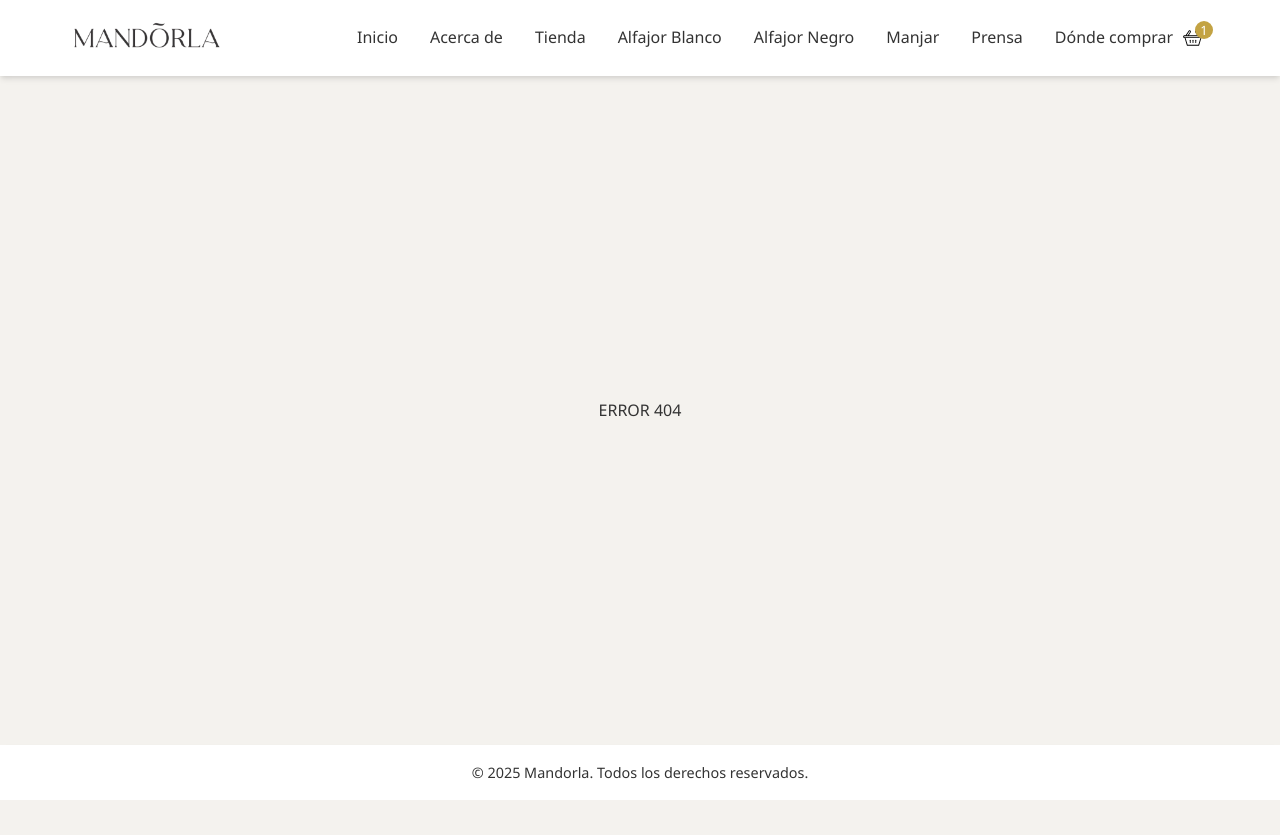
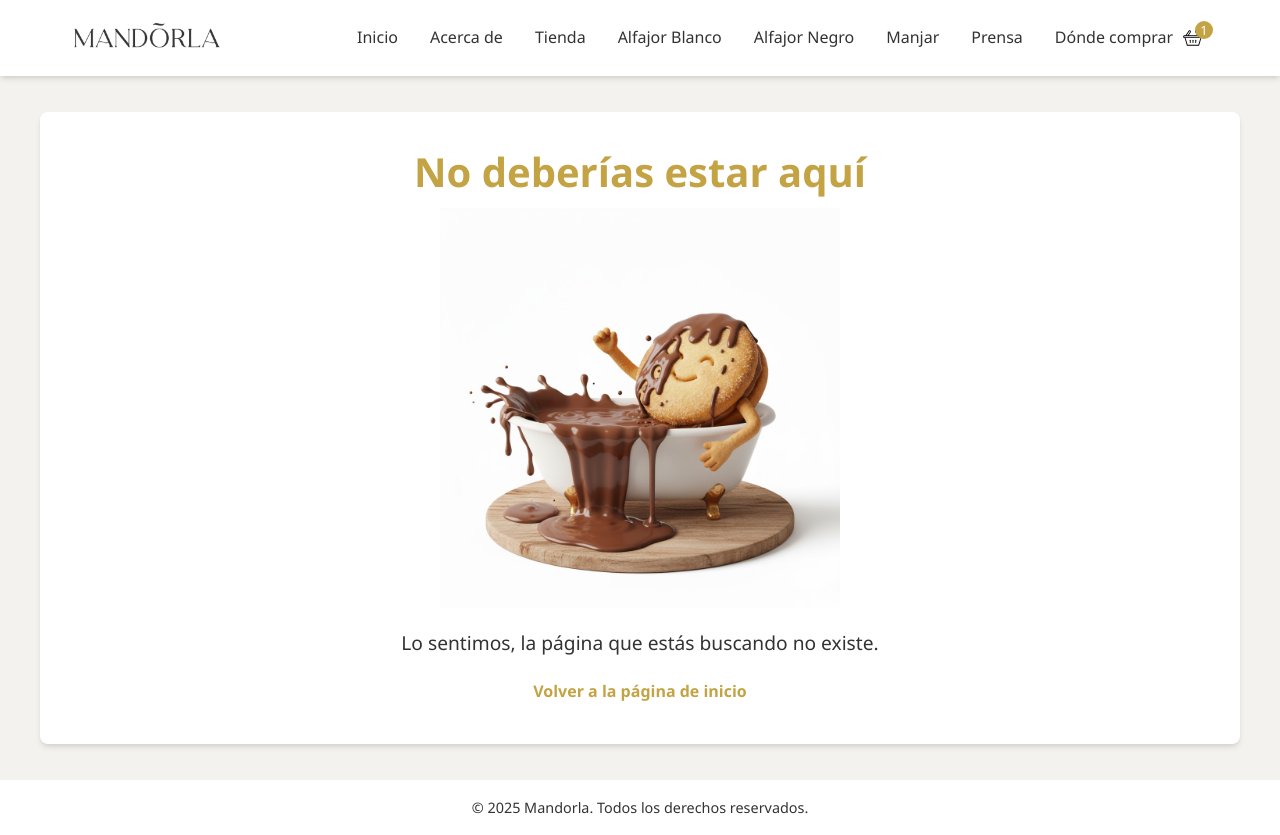
Before and after one commit to matiascano/mandorla-react, a React (Vite) app: page /cart in a window 1280 px wide. Before the commit this address had no page. Before the commit the page ends 800 px from the top, so only its background shows below. Built offline with nearby package versions, Linux system fonts and the light colour scheme; the HTML template or start-up script is replaced by a standard one.

Commit message:
se agrego componente de error 404

```diff
--- a/src/App.jsx
+++ b/src/App.jsx
@@ -7,6 +7,7 @@ import BannerCompras from "./components/BannerCompras";
 import Footer from "./components/Footer";
 import ItemDetailContainer from "./components/ItemDetailContainer";
 import PuntoVentaListContainer from "./components/PuntoVentaListContainer";
+import Error404 from "./components/Error404";
 
 function App() {
   return (
@@ -71,7 +72,14 @@ function App() {
             </div>
           }
         />
-        <Route path="/*" element={<div className="container">ERROR 404</div>} />
+        <Route
+          path="/*"
+          element={
+            <div className="container">
+              <Error404 />
+            </div>
+          }
+        />
       </Routes>
       <Footer />
     </Router>
--- /dev/null
+++ b/src/components/Error404.css
@@ -0,0 +1,49 @@
+/*
+<div className="error-container">
+        <img src={errorImage} alt="Error 404" className="error-image" />
+        <h2 className="error-title">No deberías estar aquí</h2>
+        <p className="error-message">
+          Lo sentimos, la página que estás buscando no existe.
+        </p>
+        <Link to="/" className="error-link">
+          Volver a la página de inicio
+        </Link>
+      </div>
+*/
+
+.error-container {
+  display: flex;
+  flex-direction: column;
+  justify-content: center;
+  align-items: center;
+  padding: 40px;
+  background-color: var(--white);
+  border-radius: 8px;
+  margin: 20px 0;
+  box-shadow: var(--box-shadow);
+  width: 100%;
+  text-align: center;
+}
+.error-image {
+  width: 400px;
+  height: auto;
+  margin-bottom: 20px;
+}
+.error-title {
+  font-size: 2.5rem;
+  color: var(--primary-color);
+  margin-bottom: 10px;
+}
+.error-message {
+  font-size: 1.2rem;
+  color: var(--dark-font-color);
+  margin-bottom: 20px;
+}
+.error-link {
+  text-decoration: none;
+  color: var(--primary-color);
+  font-weight: bold;
+}
+.error-link:hover {
+  text-decoration: underline;
+}
--- /dev/null
+++ b/src/components/Error404.jsx
@@ -0,0 +1,22 @@
+import "./Error404.css";
+import { Link } from "react-router-dom";
+import errorImage from "../assets/error-404.jpg";
+
+function Error404() {
+  return (
+    <>
+      <div className="error-container">
+        <h2 className="error-title">No deberías estar aquí</h2>
+        <img src={errorImage} alt="Error 404" className="error-image" />
+        <p className="error-message">
+          Lo sentimos, la página que estás buscando no existe.
+        </p>
+        <Link to="/" className="error-link">
+          Volver a la página de inicio
+        </Link>
+      </div>
+    </>
+  );
+}
+
+export default Error404;
```
Also changed, not shown: src/assets/error-404.jpg (added).
